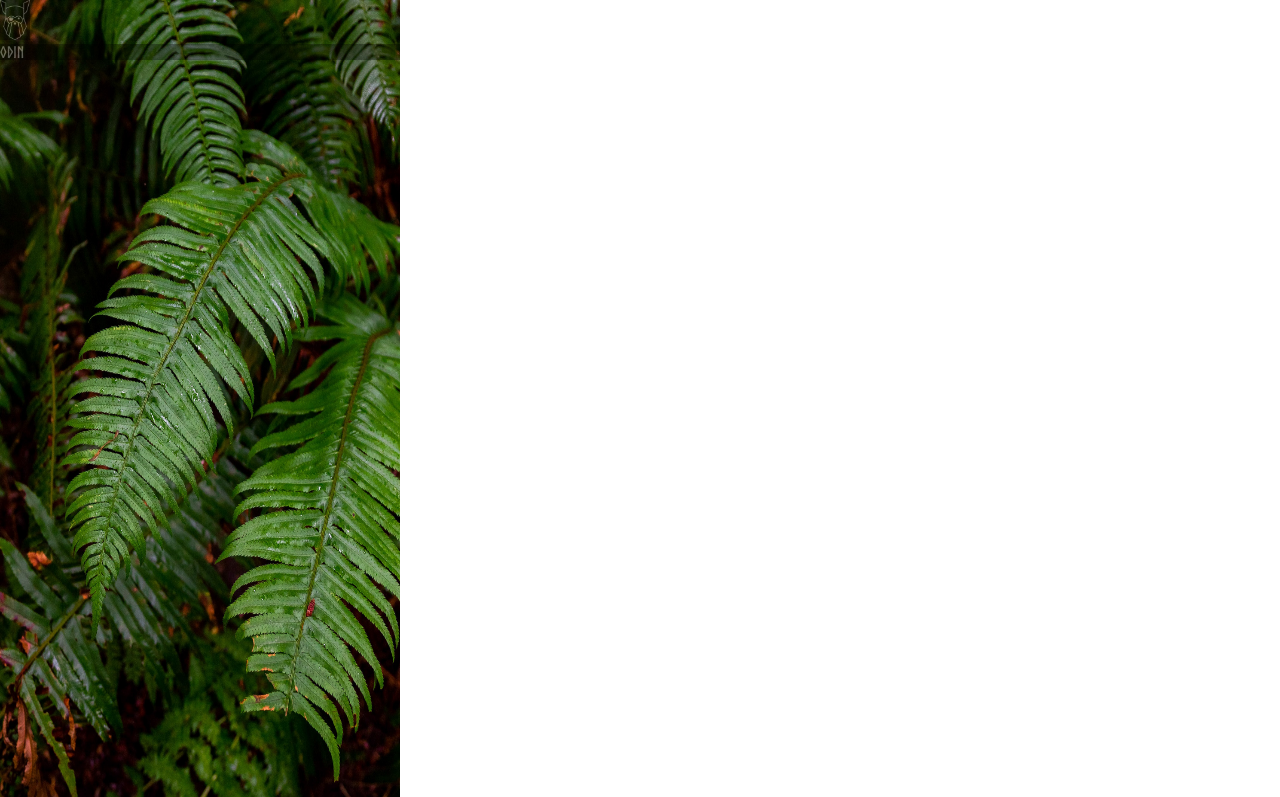
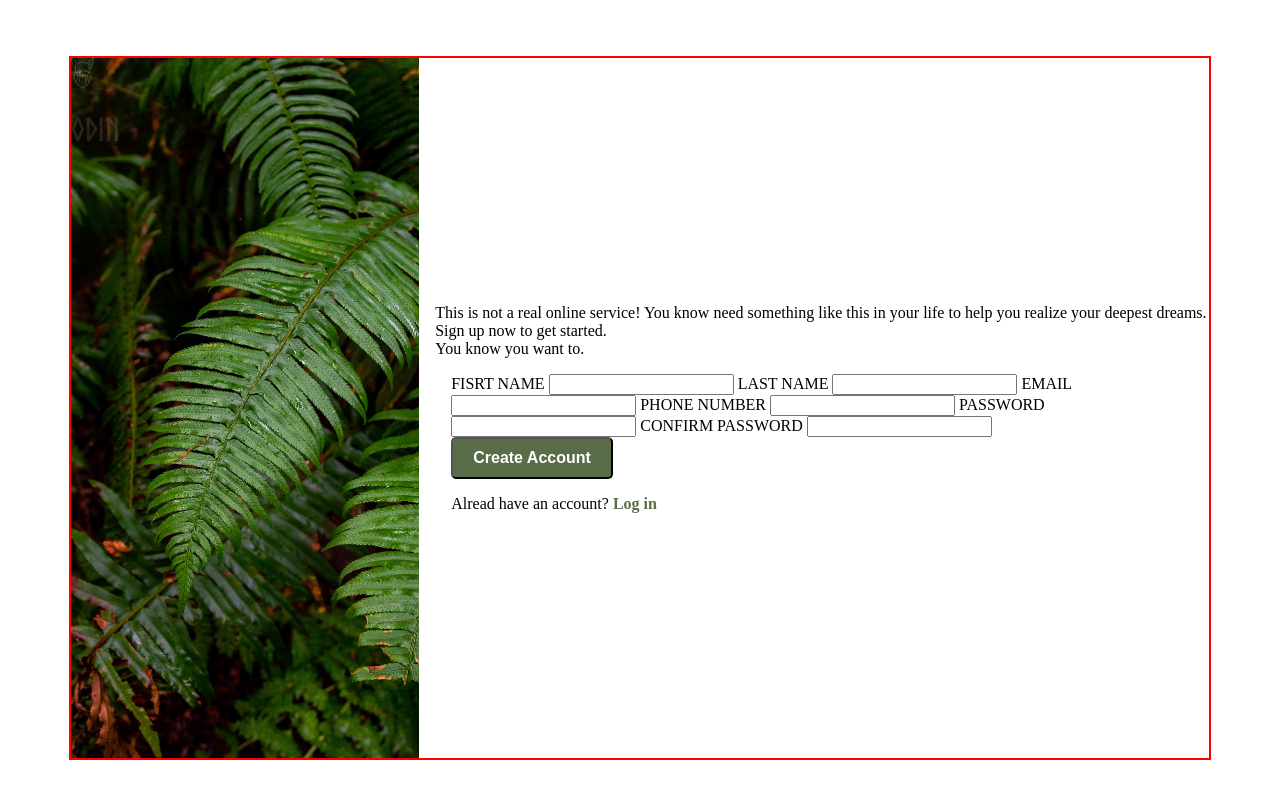
Before and after one commit to HelderPaiva13/sign-up-form, a plain HTML site: page index.html in a window 1280 px wide. Shown: the top 797 px of the page. Drawn offline with Linux system fonts and the light colour scheme.

Commit message:
mudando o css para ver se da certo

```diff
--- a/index.html
+++ b/index.html
@@ -11,15 +11,13 @@
   <div class="container">
     <div class="fotoCont">
 
-      <img class="foto" src="./Public/halie-west-25xggax4bSA-unsplash.jpg" alt="rama"/>
-
       <div class="logoEnome">
         <img class="logo" src="./Public/odin-lined.png" alt="logo"/>
-        <p>ODIN</p>
+        <h1>ODIN</h1>
       </div>
 
     </div>
-
+    <div class="formAndText">
       <div class="textContent">
         <p class="paragraf">
           This is not a real online service! You know need something
@@ -30,8 +28,8 @@
         </p>
       </div>
 
-    <div class="form">
-      <form action={console.log()} method="post">
+      <div class="formContainer">
+        <form action=# method="post">
 
           <label for="firstName">FISRT NAME</label>
           <input type="text" id="firstName" name="firstName">
@@ -51,14 +49,14 @@
           <label for="confPassword">CONFIRM PASSWORD</label>
           <input type="text" id="confPassword" name="confPassword">
 
-        <button type="submit">Create Acount</button>
+          <div class="action">
+            <button type="submit">Create Account</button>
+            <p>Alread have an account? <a href="#">Log in</a></p>
+          </div>
 
         </form>
       </div>
 
-    <div class="action">
-      <button>Create Account</button>
-      <p>Alread have an account? <a>Log in</a></p>
     </div>
 
   </div>
--- a/styles.css
+++ b/styles.css
@@ -1,58 +1,79 @@
-
-* {
-  margin: 0;
-  padding: 0;
-  box-sizing: border-box;
-}
-
 @font-face {
   font-family: Norse-Bold;
   src: local(Norse-Bold), url('assets/fonts/Norse-Bold.otf');
 }
 
 body {
+  display: flex;
+  justify-content: center;
+  align-items: center;
   height: 100vh;
-  display: flex;
-  a
+
 }
 
 .container {
-  position: relative;
-  width: 100%
+  display: flex;
+  align-items: center;
+  justify-content: center;
+  max-width:90%;
+  height: 700px;
   border: solid 2px red;
+  overflow: hidden;
+}
+
+.fotoCont {
+  background-image: url('Public/halie-west-25xggax4bSA-unsplash.jpg');
+  width: 50rem;
+  height: 100%;
+  background-size: cover;
+}
+
+.formAndText {
+  flex-direction: column;
+  align-content: space-around;
+  justify-content: space-around;
+  margin-left: 1rem;
+}
+
+.formContainer {
+  flex-direction: column;
+
+  margin-left: 1rem;
+}
+
+.logoEnome {
+
+  width: 30px;
+  height: 30px;
+  background-color: black;
+  opacity: 0.33;
 
 }
 
-.fotoCont {
-
-  width:25rem;
-	height:50rem;
+.logoEnome img {
+  max-height: 100%;
 }
 
-.form {
-
-  max-width: 200px;
-}
-
-.foto {
-  position: absolute;
-  width:25rem;
-	height:50rem;
-}
-
-.logo {
-  width: 30px;
-  background-color: black;
-  opacity: 0.33;
-
-
-}
-
-.logoEnome p {
+.logoEnome h1 {
   font-family: Norse-Bold;
   background-color: black;
   opacity: 0.33;
   color: white;
 }
 
+.action button {
+  background: #596D48;
+  color: white;
+  padding: 10px 20px;
+  border-radius: 5px;
+  font-size: 1rem;
+  font-weight: bold;
+}
+
+a {
+  color: #596D48;
+  text-decoration: none;
+  font-weight: bold;
+}
+
 //colocar como column
```
Lines whose indentation alone changed are shown as unchanged.
